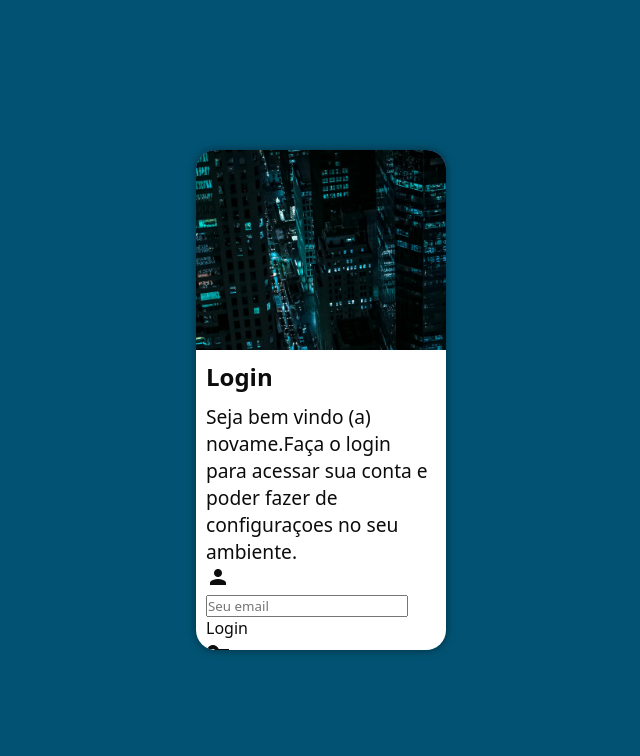
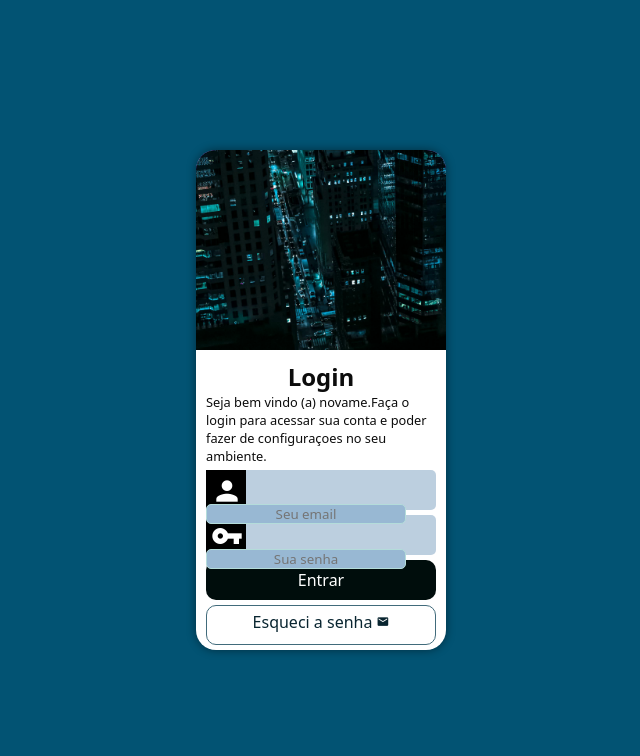
Before and after one commit to GustavoDeLima7/projeto-login, a plain HTML site: page index.html in a window 1280 px wide. Shown: the whole page, without its empty margins (319-959 px from the left). Drawn offline with Linux system fonts and the light colour scheme.

Commit message:
Personaliçao do formulario

```diff
--- a/estilos/style.css
+++ b/estilos/style.css
@@ -46,7 +46,7 @@ section#login > div#imagem{
     display: block;
     background: #1f0989 url(../Imagens/noite-de-nova-york.jpg);
     background-size: cover;
-    background-position: center center;
+    background-position: left bottom;
     height: 200px;
 
 }
@@ -57,10 +57,82 @@ section#login > div#formulario{
 }
 
 div#formulario>h1{
-    text-align: cebter;
-    margin-bottom:10px ;
+    text-align: center;
 }
 
 div#formulario>p{
-    font-size: 1.2em;
+    font-size: 0.8em;
 }
+
+form >div.campo{
+    background-color: rgba(77, 127, 170, 0.373);
+    display: block;
+    width: 100%;
+    height: 40px;
+    border-radius: 5px;
+    margin: 5px 0px;
+}
+
+div.campo> label{
+    display: none;
+}
+
+div.campo>span{
+    color: white;
+    background-color: rgb(0, 0, 0);
+    font-size: 2em;
+    width: 40px;
+    padding: 5px;
+}
+
+div.campo>input{
+    background-color:  rgb(152, 184, 211);
+    text-align: center;
+    color: #385756;
+    border-radius: 5px;
+    border: 1px solid  #b4dcda;
+    transform: translateY(-10px);
+
+
+}
+
+
+form > input[type=submit]{
+    display: block;
+    font-size: 1em;
+    width: 100%;
+    height: 40px;
+    background-color:#000D0C;
+    color: white;
+    border: none;
+    border-radius: 10px;
+    cursor: pointer;
+
+}
+
+form > input[type=submit]:hover{
+    background-color: #204141;
+}
+
+form>a.botao{
+    display: block;
+    text-align: center;
+    font-size: 1em;
+    width: 100%;
+    height: 40px;
+    margin-top: 5px;
+    padding-top: 5px;
+    background-color: white;
+    color: #092530;
+    border:1px solid #416b7b ;
+    border-radius: 10px;
+    text-decoration: none;
+}
+
+form > a.botao :hover{
+    background-color: rgb(73, 128, 179);
+}
+
+form > a.botao >span{
+    font-size: 0.8em;
+}
--- a/index.html
+++ b/index.html
@@ -21,17 +21,17 @@
                 <div class="campo">
                     <span class="material-icons">person</span>
                     <input type="email" name="login" id="ilogin" placeholder="Seu email" autocomplete="email" required maxlength="30">
-                    <label for="ilogin">Login</label>
+                    <label for="ilogin"></label>
 
                 </div>
                 <div class="campo">
                     <span class="material-icons">vpn_key</span>
                     <input type="password" name="Senha" id="isenha" placeholder="Sua senha" autocomplete="current-password" required minlength="8">
-                    <label for="isenha">Senha</label>
+                    <label for="isenha"></label>
 
                 </div>
                 <input type="submit" value="Entrar">
-                <a href="esqueci.html">Esqueci a senha <span class="material-icons">mail</span> </a>
+                <a href="esqueci.html" class="botao">Esqueci a senha <span class="material-icons">mail</span> </a>
 
             </form>
 
```
